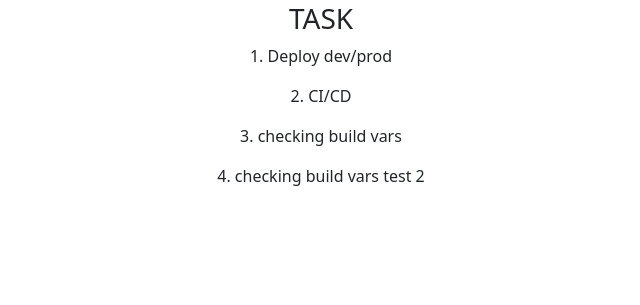
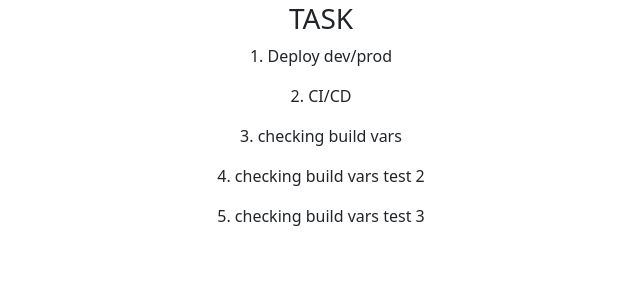
Before and after one commit to sofinan/api_hw, a Flask app: template templates/task.html in a window 1280 px wide. Shown: the part 239-544 px from the top of the page, without its empty margins (319-959 px from the left). Run offline with Flask 2, Linux system fonts and the light colour scheme; the template is opened without the code that fills it, so the values that code supplies are empty.

Commit message:
vars test

```diff
--- a/templates/task.html
+++ b/templates/task.html
@@ -12,6 +12,7 @@
       <p>2. CI/CD </p>
       <p>3. checking build vars</p>
       <p>4. checking build vars test 2</p>
+      <p>5. checking build vars test 3</p>
     </div>
     </div>
   </div>
```
